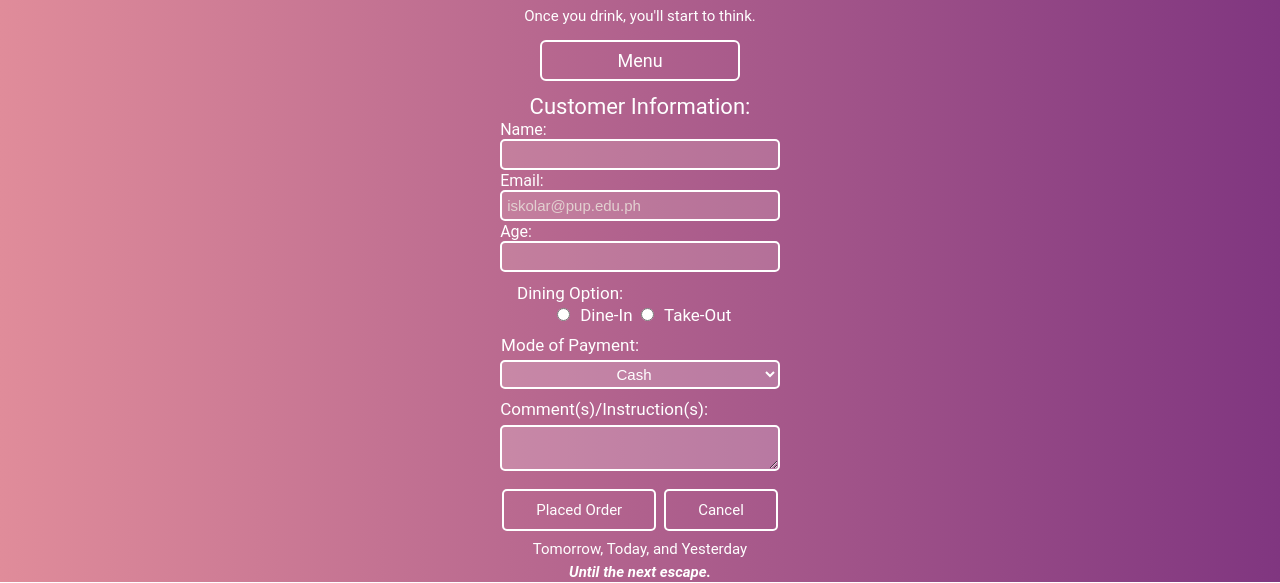
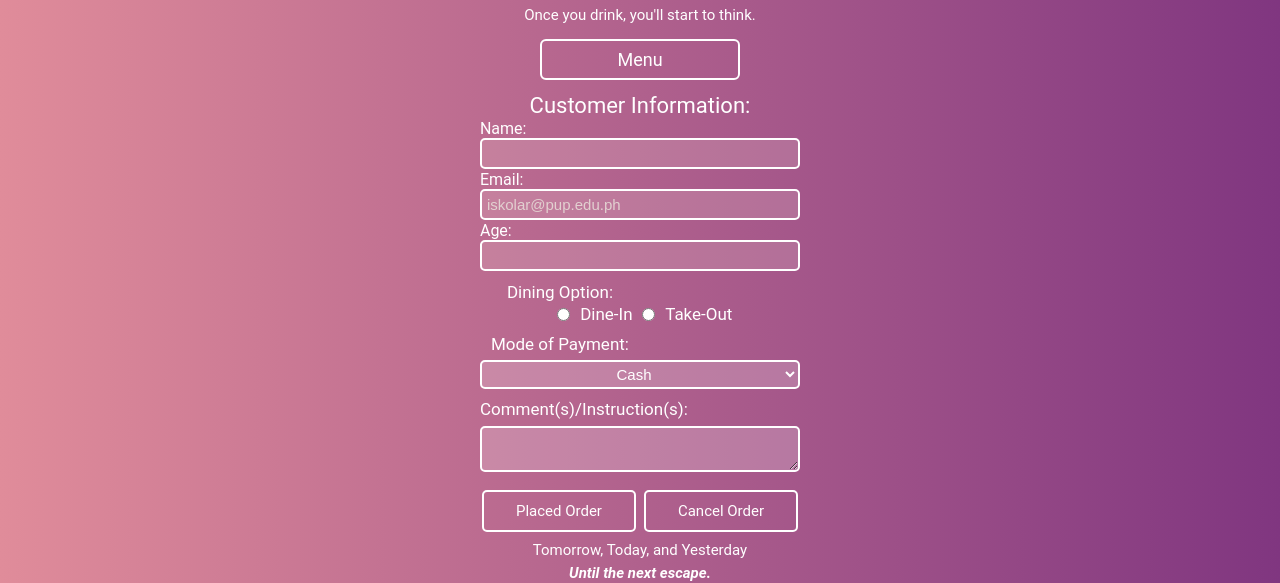
Before and after one commit to MariaAngelica012/Dela-Cruz-Ma.-Angelica-Yvhon_V2-HTML-FORMS, a plain HTML site: page index.html in a window 1280 px wide. Shown: the part 265-848 px from the top of the page. Drawn offline with Linux system fonts and the light colour scheme.

Commit message:
first commit

```diff
--- a/index.html
+++ b/index.html
@@ -208,7 +208,7 @@
         <button type="submit" onclick="alert('Order Placed!')">Placed Order</button>
     </div>
     <div class="button2">
-        <button type="reset" onclick="alert('Order Canceled!')">Cancel</button>
+        <button type="reset" onclick="alert('Order Canceled!')">Cancel Order</button>
     </div>
 
     <div class="sub-info">
```
